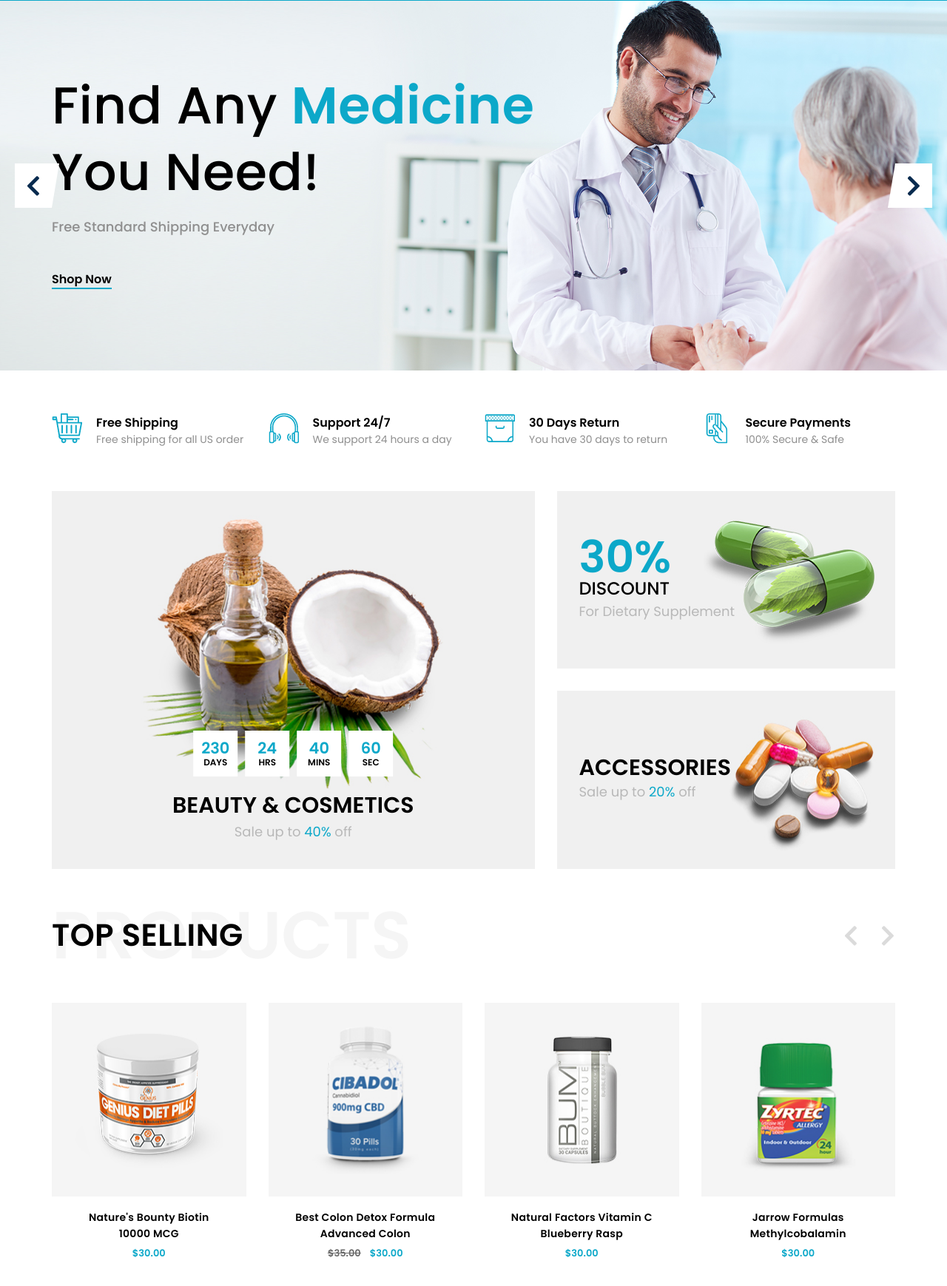
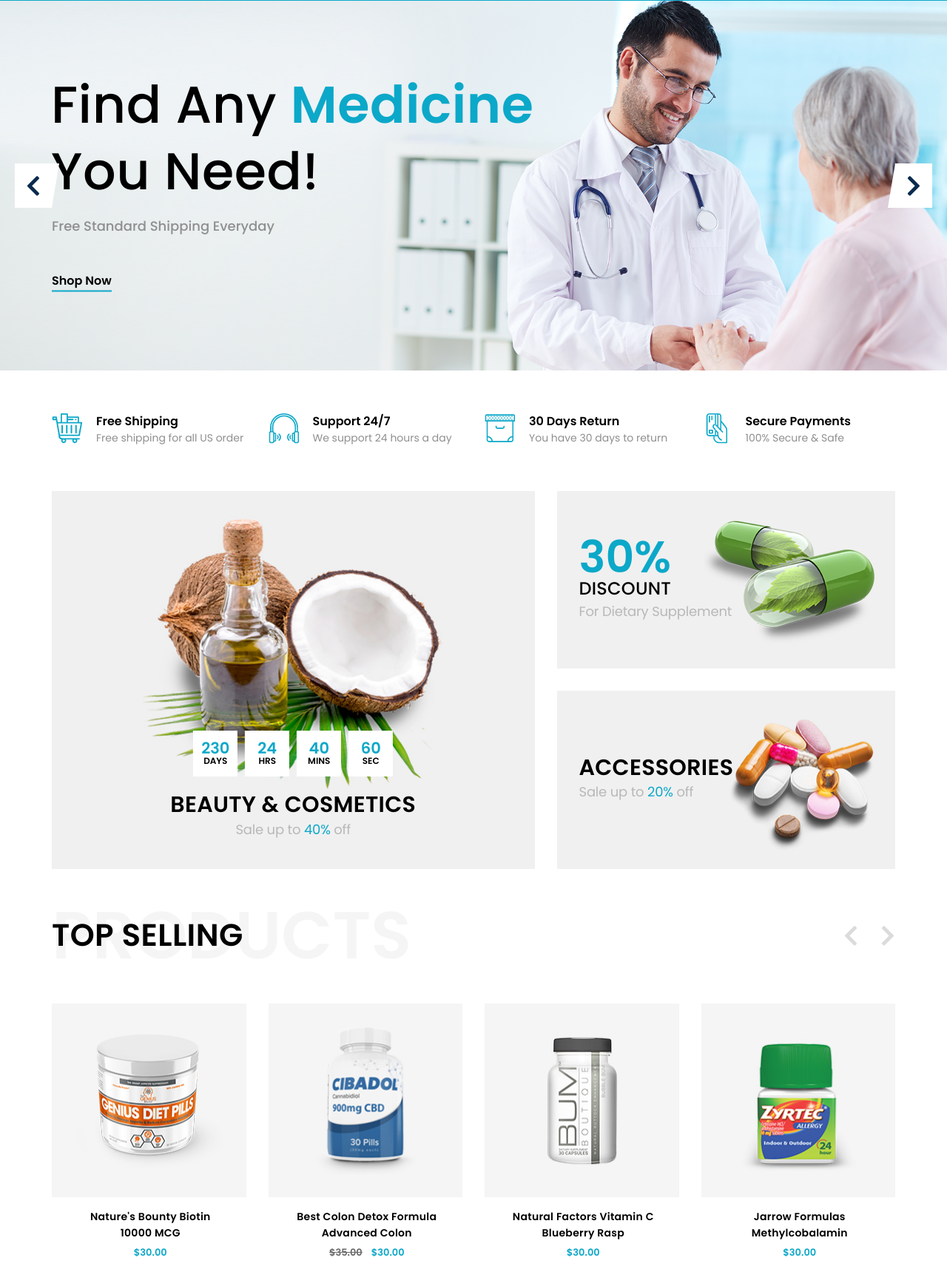
Before and after one commit to trungdestruction/medyplus, a plain HTML site: page index.html in a window 1280 px wide. Shown: the part 221-1960 px from the top of the page at 74% size. Drawn offline with Linux system fonts and the light colour scheme.

Commit message:
AHT - optimization - trungnt

```diff
--- a/assets/less/content/_content.less
+++ b/assets/less/content/_content.less
@@ -13,6 +13,7 @@
                     font-weight: 600;
                     font-size: 16px;
                     color: #000;
+                    margin-top: -2px;
                 }
 
                 .sub-title {
@@ -32,11 +33,13 @@
             font-size: 30px;
             color: #000;
             text-transform: uppercase;
+            letter-spacing: 0.01em;
         }
         .sub-title {
             font-size: 18px;
             font-weight: 400;
             color: #b8b8b8;
+            letter-spacing: -0.01em;
         }
         &-left {
             &-info {
@@ -76,11 +79,12 @@
                         font-size: 21px;
                         width: 100%;
                         margin-top: 8px;
-                        margin-bottom: -16px;
+                        margin-bottom: -19px;
                     }
                 }
                 .content {
-                    line-height: 35px;
+                    line-height: 33px;
+                    padding-top: -1px;
                 }
             }
         }
@@ -177,19 +181,20 @@
         }
         &-item {
             .cols(3);
-            margin: 27px 0;
+            margin: 28px 0;
             img {
                 width: 100%;
             }
             .content {
                 font-weight: 600;
                 text-align: center;
+                padding-left: 4px;
                 .title {
                     font-size: 14px;
                     color: #000;
                     letter-spacing: 0.02em;
                     line-height: 22px;
-                    padding-top: 17px;
+                    padding-top: 15px;
                     padding-bottom: 6px;
                 }
                 .cost {
@@ -221,6 +226,7 @@
         }
         &-latest {
             font-size: 42px;
+            letter-spacing: 0.01em;
             color: #000;
             position: absolute;
             text-align: center;
@@ -247,6 +253,7 @@
                 .time {
                     font-size: 12px;
                     color: @color-8f8f8f;
+                    letter-spacing: 0.03em;
                     a {
                         color: @main-color;
                     }
@@ -257,8 +264,8 @@
     .news-letter {
         background-color: @second-color;
         text-align: center;
-        padding-top: 89px;
-        padding-bottom: 98px;
+        padding-top: 88px;
+        padding-bottom: 99px;
         &-title {
             font-size: 32px;
             font-weight: 600;
@@ -268,6 +275,7 @@
         &-detail {
             font-size: 14px;
             font-weight: 500;
+            letter-spacing: 0.005em;
             color: @color-bababa;
             padding-top: 12px;
             padding-bottom: 60px;
--- a/assets/less/content/_slider.less
+++ b/assets/less/content/_slider.less
@@ -90,6 +90,8 @@
                         font-size: 70px;
                         line-height: 90px;
                         letter-spacing: 0.008em;
+                        margin-left: -1px;
+                        padding-bottom: 15px;
                         span {
                             font-weight: 600;
                             color: @main-color;
@@ -100,8 +102,7 @@
                         font-weight: 500;
                         font-size: 18px;
                         color: @color-8f8f8f;
-                        padding-top: 15px;
-                        padding-bottom: 45px;
+                        padding-bottom: 48px;
                     }
                     a {
                         font-family: 'Poppins';
@@ -109,6 +110,7 @@
                         font-size: 16px;
                         color: #000;
                         border-bottom: 2px solid @main-color;
+                        padding-bottom: 2px;
                     }
                 }
             }
```
Also changed, not shown: assets/css/style.css, 1 other file.
